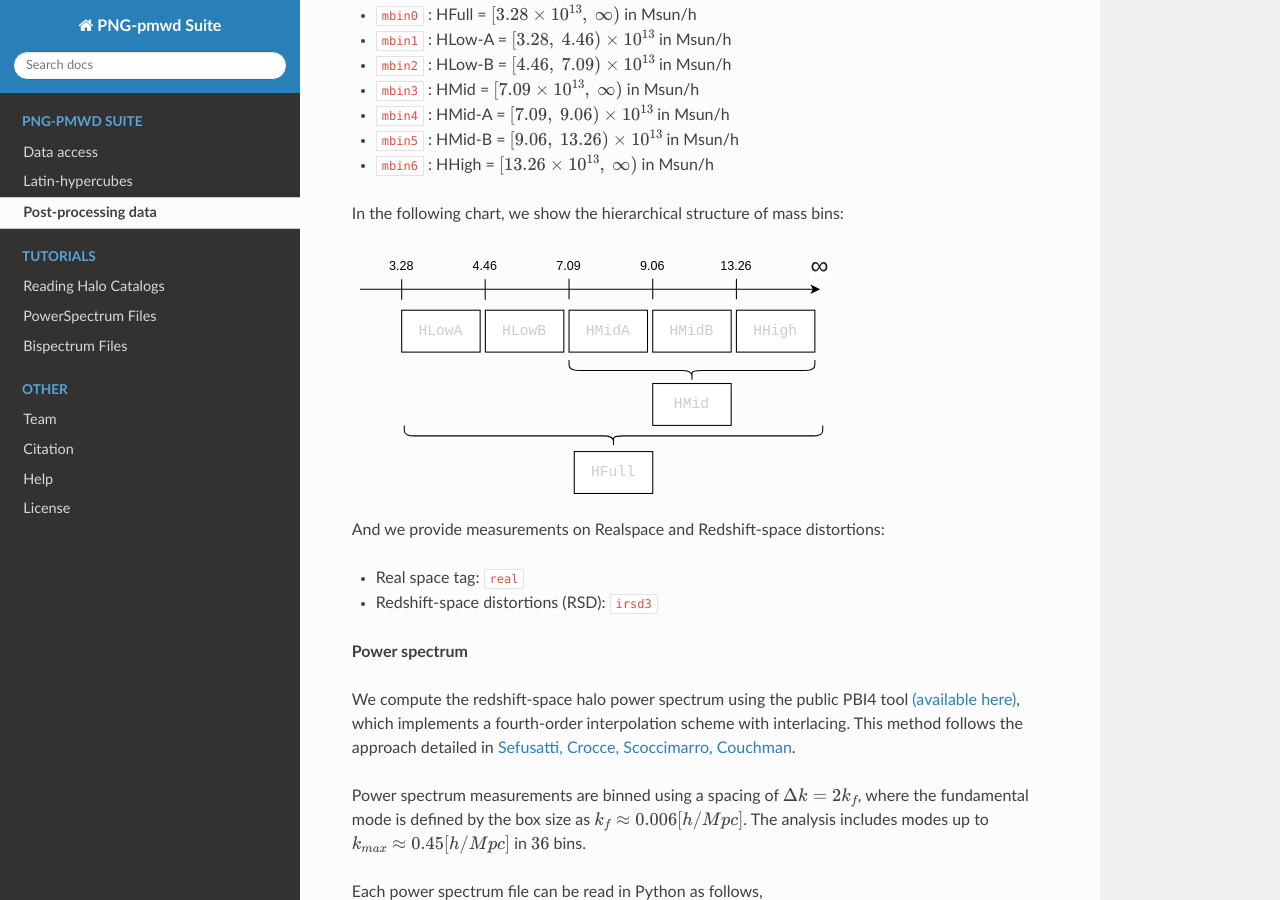
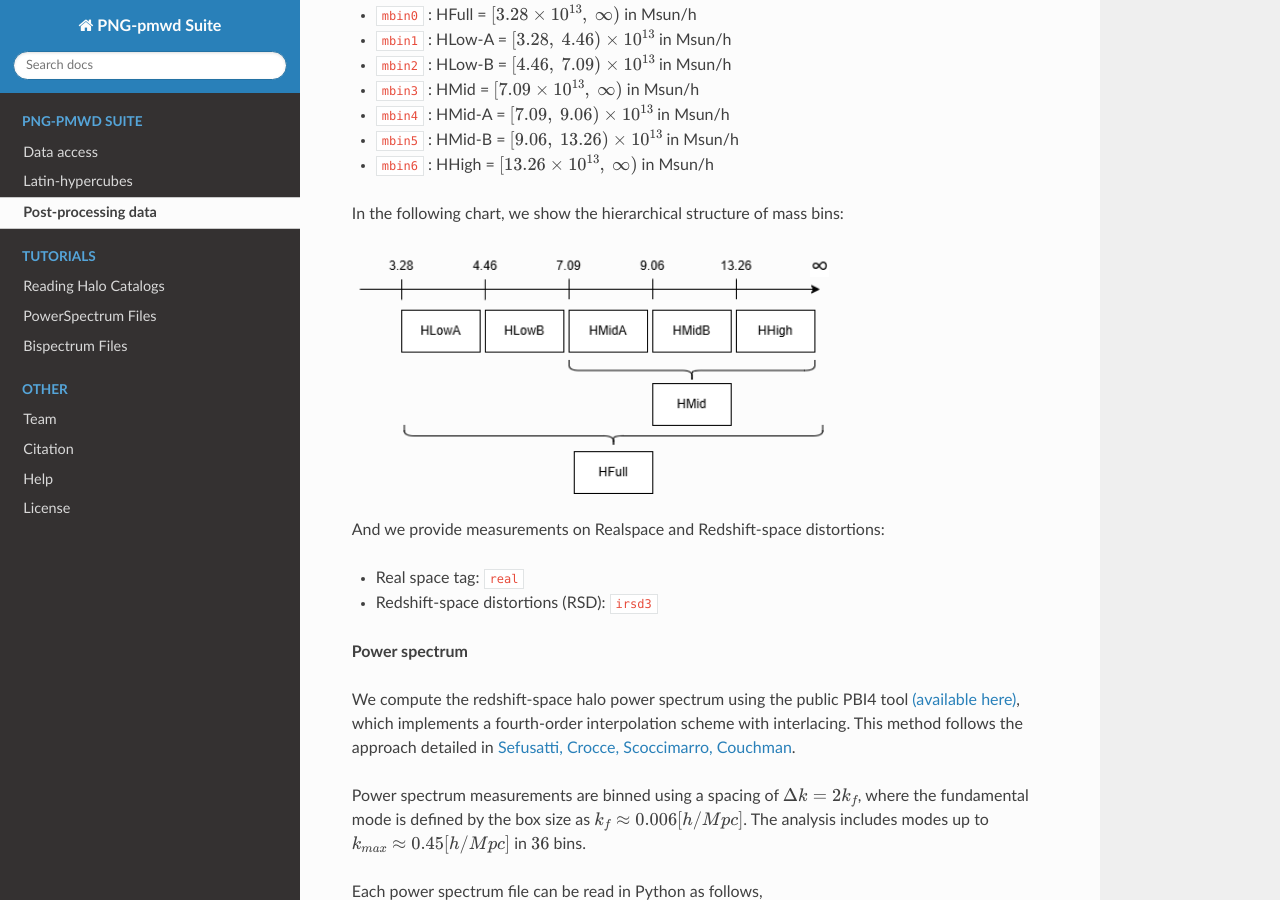
Before and after one commit to jcallesh/PNG-pmwd-Suite, a Sphinx documentation site: the page built from docs/source/post-processing-data.rst, in a window 1280 px wide and 900 px high, scrolled down 901 px. Built offline with Sphinx 7.4.7 and the Read the Docs theme 3.1.0, drawn with Linux system fonts in a browser that asks for light colours.

Commit message:
docs: update

```diff
--- a/docs/source/post-processing-data.rst
+++ b/docs/source/post-processing-data.rst
@@ -43,7 +43,7 @@ Mass bins are defined as:
 
 In the following chart, we show the hierarchical structure of mass bins:
 
-.. image:: massbins.svg
+.. image:: massbin.png
    :width: 500
    :alt: Massbinning
 
```
Also changed, not shown: docs/source/massbin.png (added), docs/source/massbins.svg (deleted).
